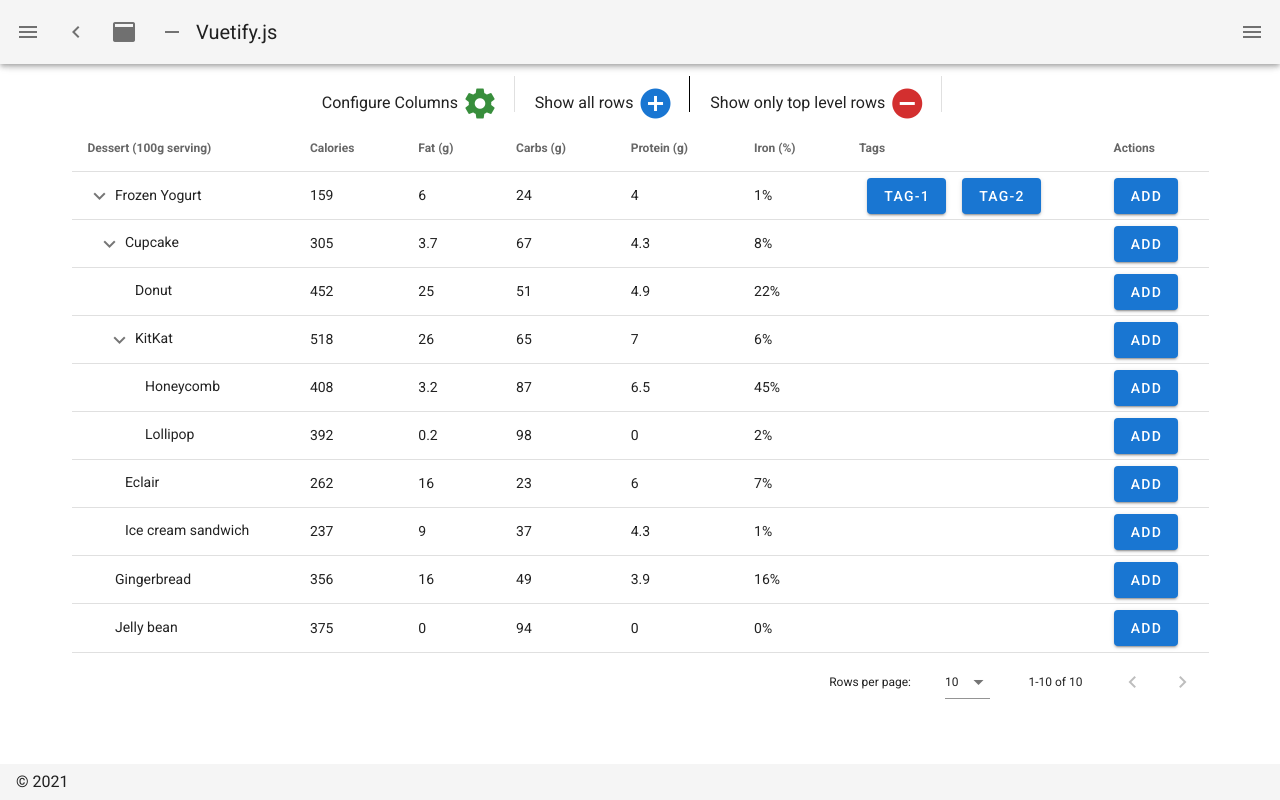
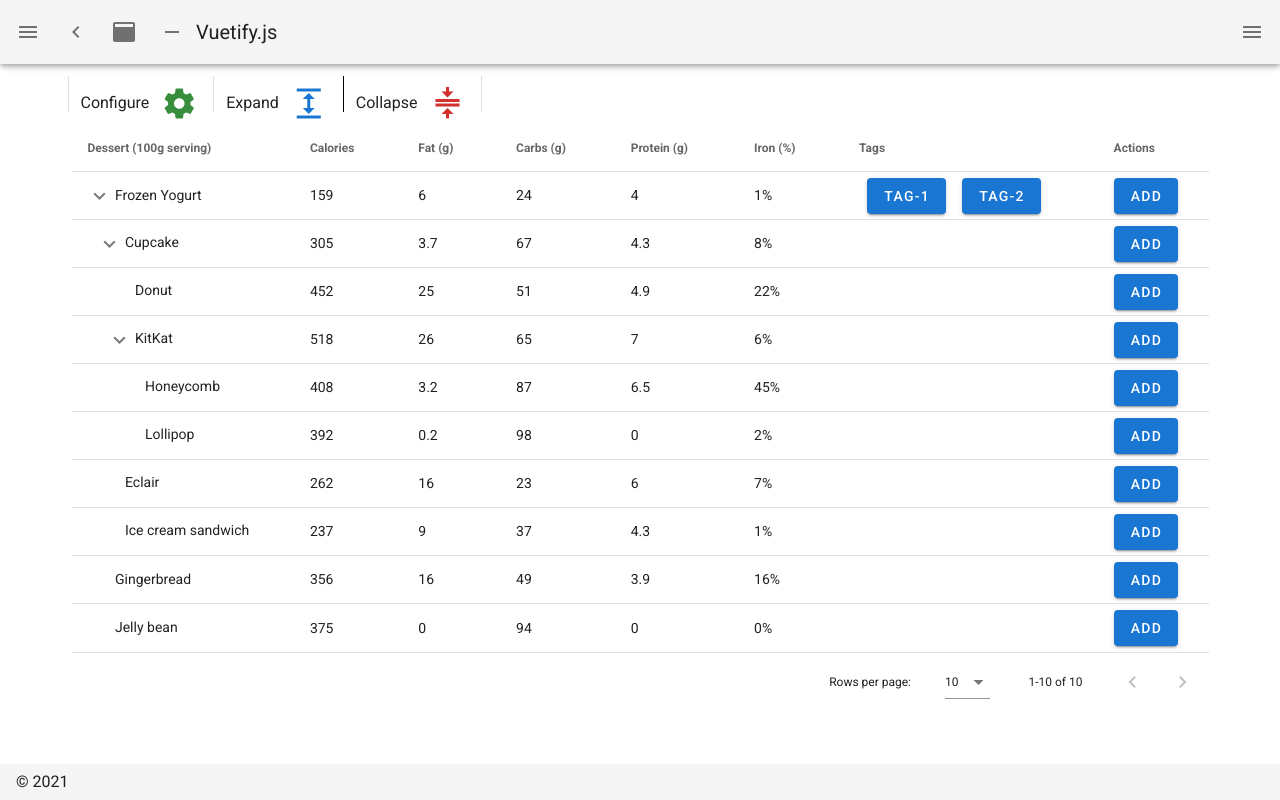
Before and after one commit to bandy004/nuxtTestApp, a Nuxt app: page / in a window 1280 px wide. Built offline with nearby package versions, Linux system fonts and the light colour scheme.

Commit message:
Update icons and layout

```diff
--- a/components/datagrid.vue
+++ b/components/datagrid.vue
@@ -3,24 +3,40 @@
     <v-row>
       <v-col cols="12">
         <v-card flat>
-          <v-row justify="center">
+          <v-row justify="left">
             <span>
-              Configure Columns
-              <v-icon @click="menuShow" large color="green darken-2">
+              <v-divider class="mx-2" vertical></v-divider>
+              Configure
+              <v-icon
+                @click="menuShow"
+                large
+                color="green darken-2"
+                class="ml-2 mr-2"
+              >
                 mdi-cog
               </v-icon>
-              <v-divider class="mx-4" vertical></v-divider>
-              Show all rows
-              <v-icon @click="expandAll" large color="blue darken-2">
-                mdi-plus-circle
+              <v-divider class="mx-2" vertical></v-divider>
+              Expand
+              <v-icon
+                @click="expandAll"
+                large
+                color="blue darken-2"
+                class="ml-2 mr-2"
+              >
+                mdi-arrow-expand-vertical
               </v-icon>
-              <v-divider class="mx-4" vertical color="black"></v-divider>
-              Show only top level rows
-              <v-icon @click="collapseAll" large color="red darken-2">
-                mdi-minus-circle
+              <v-divider class="mx-2" vertical color="black"></v-divider>
+              Collapse
+              <v-icon
+                @click="collapseAll"
+                large
+                color="red darken-2"
+                class="ml-2 mr-2"
+              >
+                mdi-arrow-collapse-vertical
               </v-icon>
             </span>
-            <v-divider class="mx-4" vertical></v-divider>
+            <v-divider class="mx-2" vertical></v-divider>
           </v-row>
           <v-row v-if="!hidemenu">
             <v-col
```
